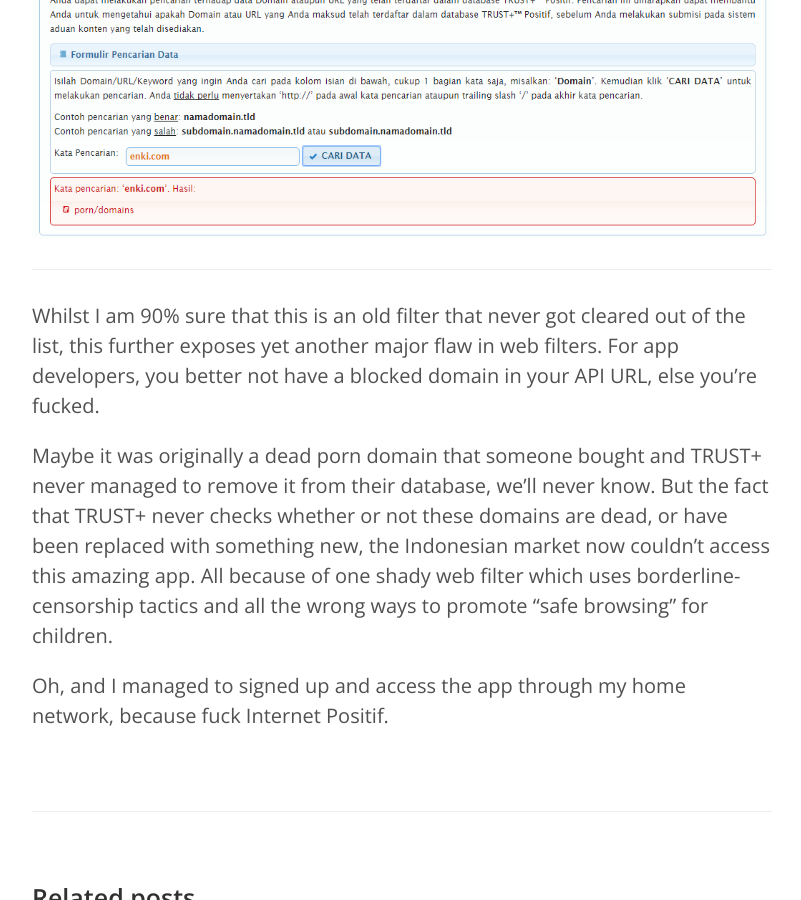
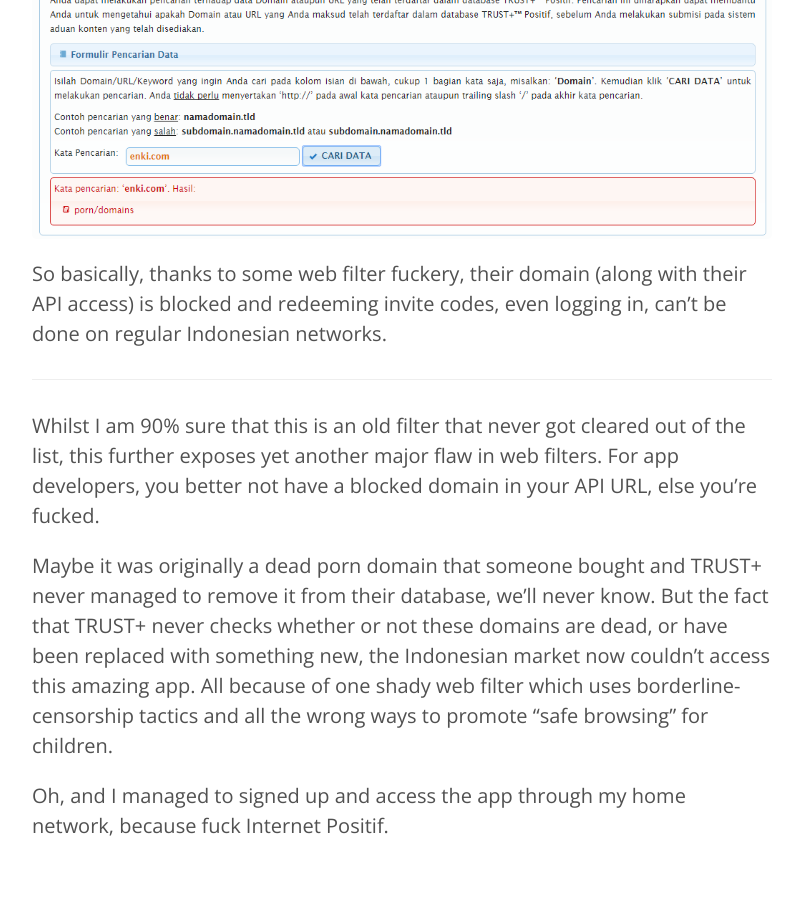
Before and after one commit to resir014/resir014.github.io, a Jekyll site: the page built from _posts/2016-08-20-why-web-filters-never-work.md, in a window 1280 px wide and 900 px high, scrolled down 1882 px. Shown: the whole window, without its empty margins (238-1039 px from the left). Built offline with Jekyll 4.4.1, drawn with Linux system fonts in a browser that asks for light colours; comment, search, counter and statistics services are not loaded.

Commit message:
Edited: Why 'porn filters' never work

```diff
--- a/_posts/2016-08-20-why-web-filters-never-work.md
+++ b/_posts/2016-08-20-why-web-filters-never-work.md
@@ -25,6 +25,8 @@
 
 ![chrome_2016-08-20_14-36-43]({{ site.baseurl }}/public/images/blog/2016/why-web-filters-never-work/chrome_2016-08-20_14-36-43.png)
 
+So basically, thanks to some web filter fuckery, their domain (along with their API access) is blocked and redeeming invite codes, even logging in, can't be done on regular Indonesian networks.
+
 ---
 
 Whilst I am 90% sure that this is an old filter that never got cleared out of the list, this further exposes yet another major flaw in web filters. For app developers, you better not have a blocked domain in your API URL, else you're fucked.
```
